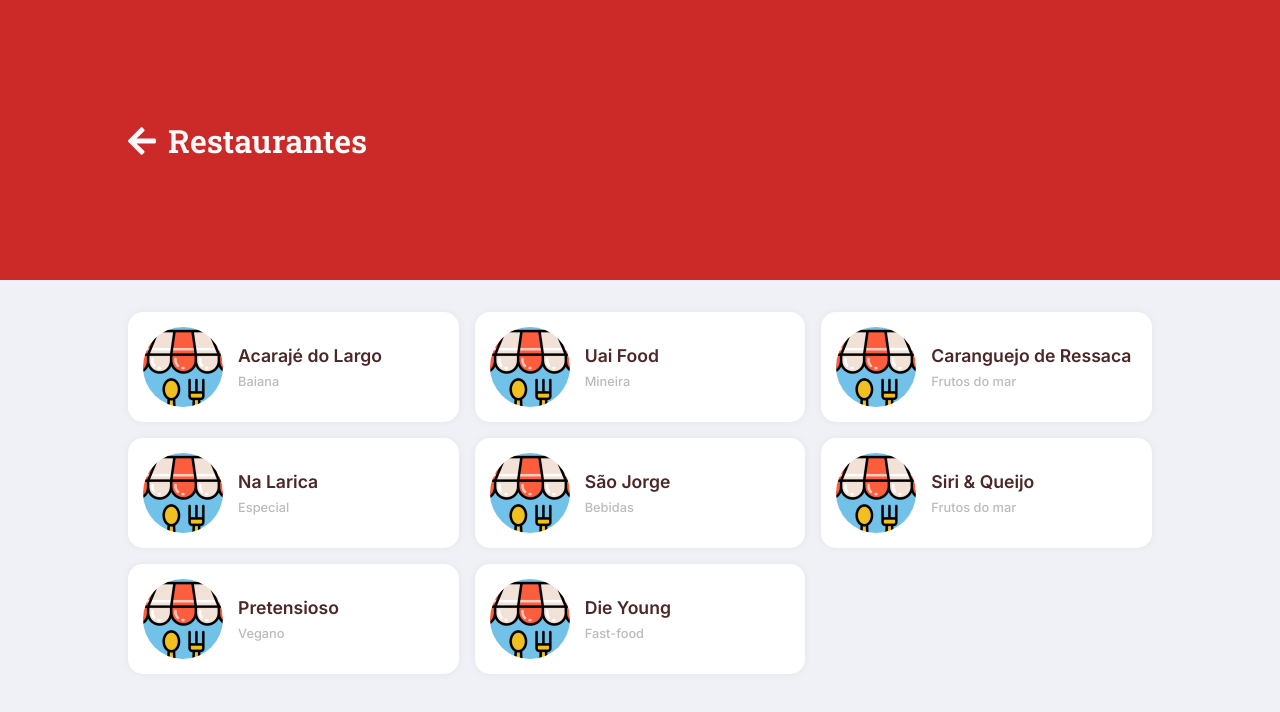
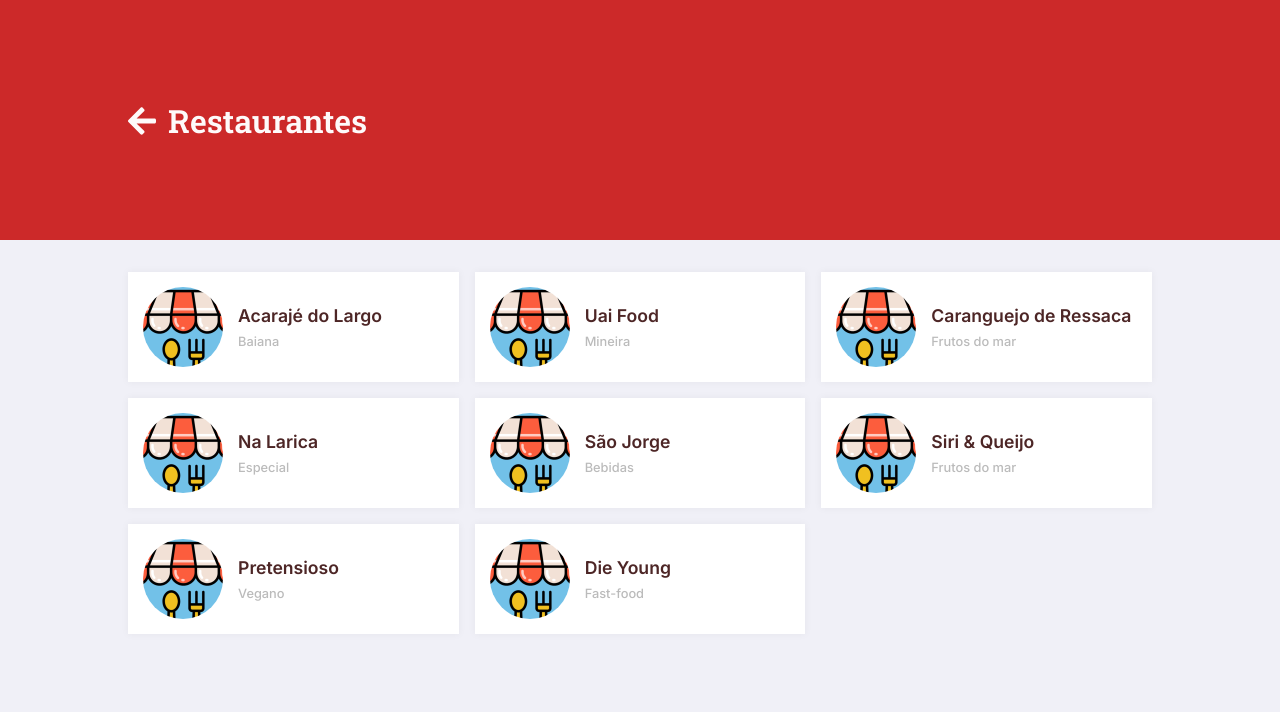
Before and after one commit to brunagerrard/projeto-depara-fullstack, a Next.js app in the folder frontend/: page /restaurants in a window 1280 px wide. Shown: the top 712 px of the page. Built offline with nearby package versions, Linux system fonts and the light colour scheme.

Commit message:
style: changing the cards

```diff
--- a/frontend/components/Header.js
+++ b/frontend/components/Header.js
@@ -5,7 +5,7 @@ import { FontAwesomeIcon } from "@fortawesome/react-fontawesome";
 
 const RedTop = styled.header`
   width: 100%;
-  height: 35vh;
+  height: 30vh;
   min-height: 100px;
   background-color: ${({ theme }) => theme.colors.primaryRed};
   display: flex;
--- a/frontend/components/Restaurant.js
+++ b/frontend/components/Restaurant.js
@@ -3,12 +3,16 @@ import styled from "styled-components";
 
 export const Card = styled.div`
   background-color: #ffffff;
-  border-radius: 15px;
   box-shadow: 0 0 0.5em rgba(0, 0, 0, 0.05);
   display: flex;
   align-items: center;
   padding: 15px;
   height: 100%;
+  transition: margin .2s;
+  &:hover {
+    box-shadow: inset 0 -3px 0 0 ${({ theme }) => theme.colors.richYellow};
+    margin-left: 5px;
+  }
   img {
     width: 80px;
     border-radius: 50%;
--- a/frontend/components/RestaurantMenu.js
+++ b/frontend/components/RestaurantMenu.js
@@ -21,11 +21,9 @@ const Option = styled.div`
     inset 0 -10px 0 0 ${({ theme }) => theme.colors.richYellow};
   padding: 1rem 2rem;
   cursor: pointer;
-  border: 1px solid #ffffff;
-  transition: border 0.2s, margin 0.3s;
+  transition: margin 0.2s;
 
   &:hover {
-    border: 1px solid ${({ theme }) => theme.colors.richYellow};
     margin-left: 0.4rem;
 
     h3 {
```
